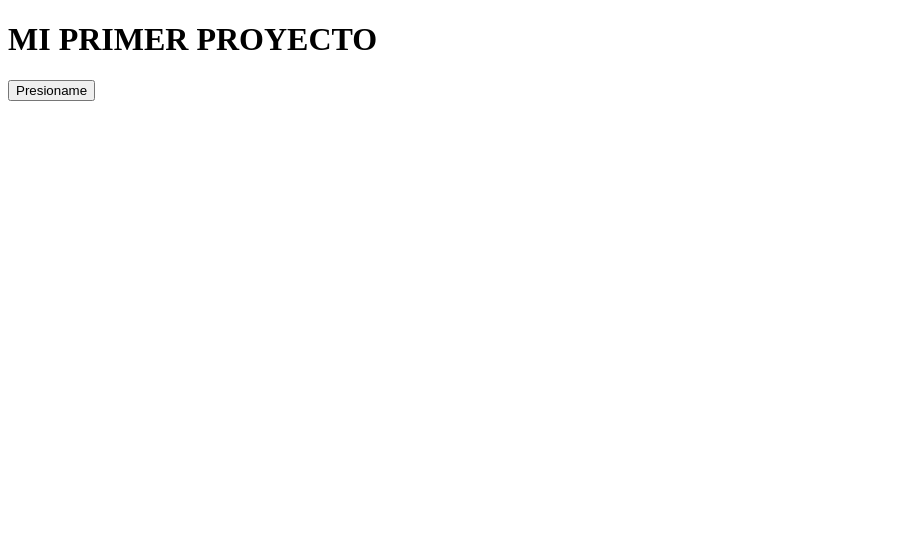
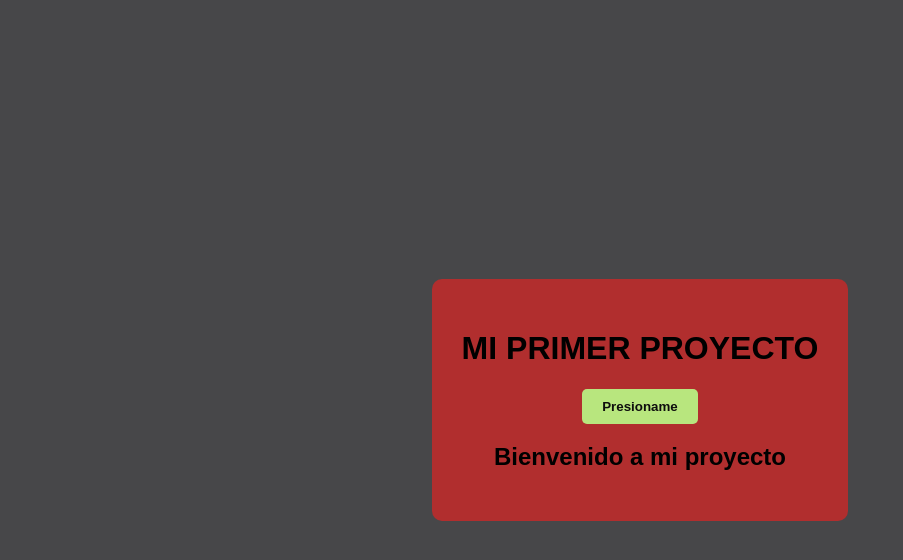
Before and after one commit to cecibolado/pilartecno2026, a plain HTML site: page index.html in a window 1280 px wide. Shown: the whole page, without its empty margins (0-903 px from the left). Drawn offline with Linux system fonts and the light colour scheme.

Commit message:
Update background style

```diff
--- a/index.html
+++ b/index.html
@@ -4,11 +4,13 @@
     <meta charset="UTF-8">
     <meta name="viewport" content="width=device-width, initial-scale=1.0">
     <title>Mi Proyecto - PILAR TECNO</title>
+    <link rel="stylesheet" href="style.css">
 </head>
 <body>
     <div class="container">
         <h1>MI PRIMER PROYECTO</h1>
         <button>Presioname</button>
+        <h2>Bienvenido a mi proyecto</h2>
     </div>
 </body>
 </html>
--- a/style.css
+++ b/style.css
@@ -1,7 +1,7 @@
 body {
   margin: 0;
   font-family: Arial, sans-serif;
-  background: #1e1e2f;
+  background: #474749;
 
   display: flex;
   justify-content: center;
@@ -15,6 +15,7 @@
   padding: 30px;
   border-radius: 10px;
   text-align: center;
+  border-top: #474749;
 }
 
 button {
```
